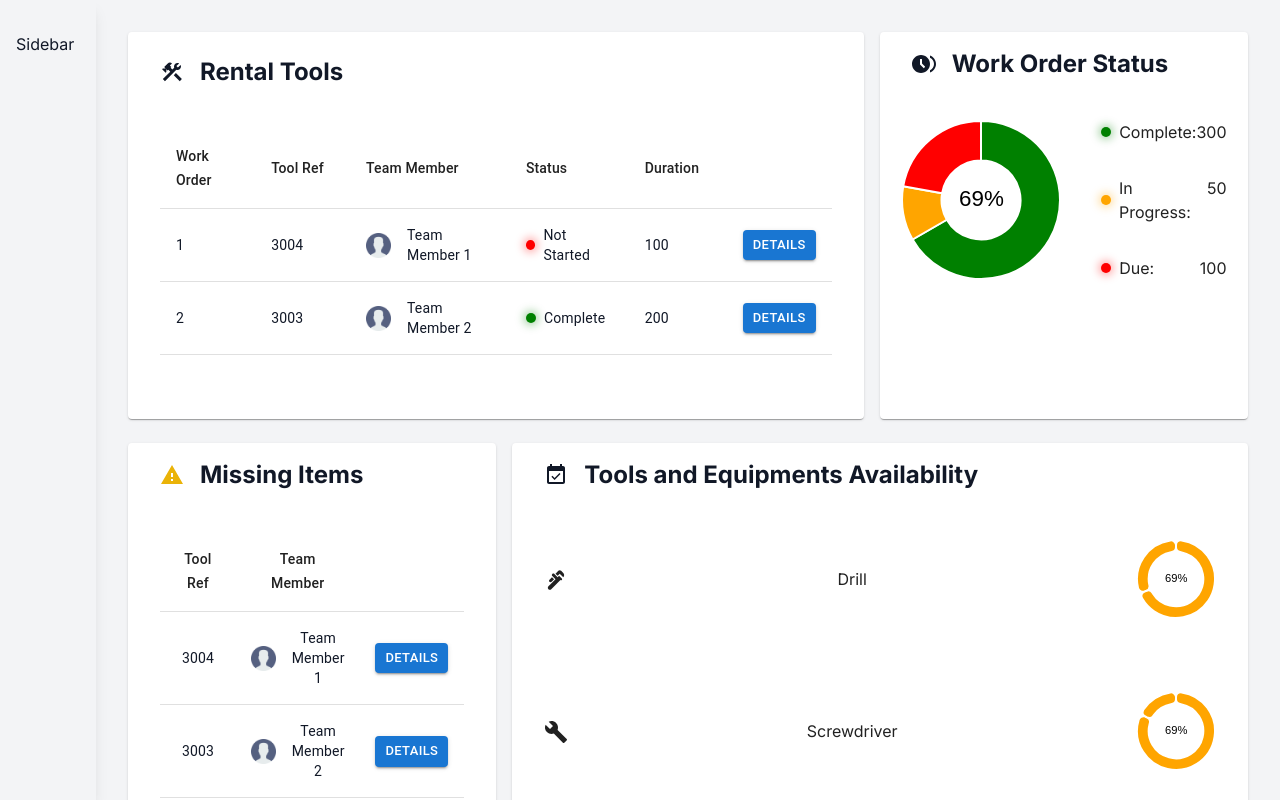
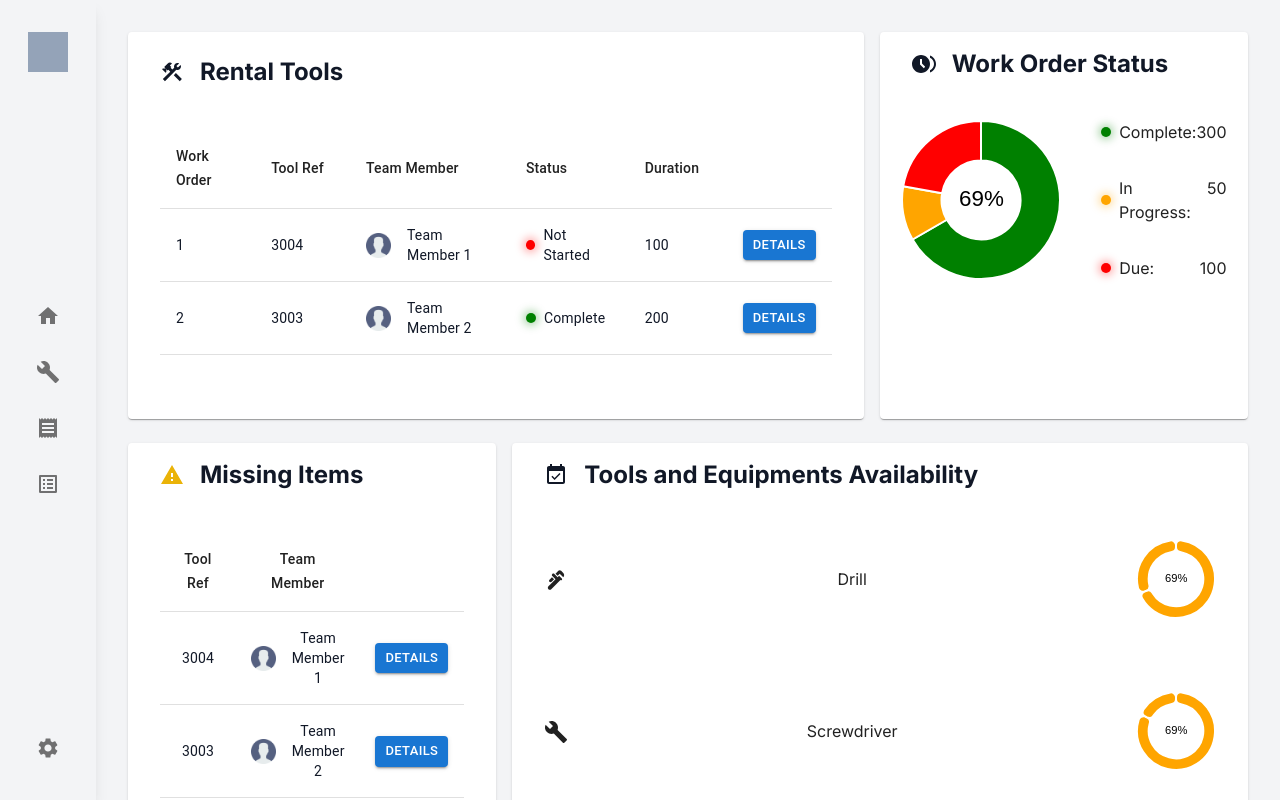
Before and after one commit to deluxesande/dakri-cartons-dashboard, a Next.js app: page / in a window 1280 px wide. Built offline with nearby package versions, Linux system fonts and the light colour scheme.

Commit message:
(Add): nav links on layout panel

```diff
--- a/app/layout.tsx
+++ b/app/layout.tsx
@@ -1,7 +1,13 @@
 import type { Metadata } from "next";
 import { Inter } from "next/font/google";
 import "@styles/globals.css";
-import Text from "@components/Text";
+
+import SettingsIcon from "@mui/icons-material/Settings";
+import IconButton from "@mui/material/IconButton";
+import HomeIcon from "@mui/icons-material/Home";
+import BuildIcon from "@mui/icons-material/Build";
+import ReceiptIcon from "@mui/icons-material/Receipt";
+import ListAltIcon from "@mui/icons-material/ListAlt";
 
 const inter = Inter({ subsets: ["latin"] });
 
@@ -19,9 +25,28 @@ export default function RootLayout({
         <html lang="en">
             <body className={`${inter.className} h-screen overflow-x-hidden`}>
                 <div className="flex bg-gray-100">
-                    <div className="w-24 h-screen bg-gray-100 p-4 py-8 shadow-lg">
+                    <div className="w-24 h-screen bg-gray-100 p-4 py-8 shadow-lg flex flex-col justify-between items-center">
                         {/* Sidebar content goes here */}
-                        <Text variant="h2">Sidebar</Text>
+                        <div className="w-10 h-10 bg-slate-400"></div>
+
+                        <div className="space-y-4 flex flex-col items-center justify-center">
+                            <IconButton className="rounded-full p-2">
+                                <HomeIcon className="text-3xl" />
+                            </IconButton>
+                            <IconButton className="rounded-full p-2">
+                                <BuildIcon className="text-3xl" />
+                            </IconButton>
+                            <IconButton className="rounded-full p-2">
+                                <ReceiptIcon className="text-3xl" />
+                            </IconButton>
+                            <IconButton className="rounded-full p-2">
+                                <ListAltIcon className="text-3xl" />
+                            </IconButton>
+                        </div>
+
+                        <IconButton className="bg-slate-300 rounded-full p-2">
+                            <SettingsIcon className="text-3xl" />
+                        </IconButton>
                     </div>
                     <div className="flex-1 p-8 h-screen overflow-x-hidden overflow-y-auto">
                         {/* Main content goes here */}
```
